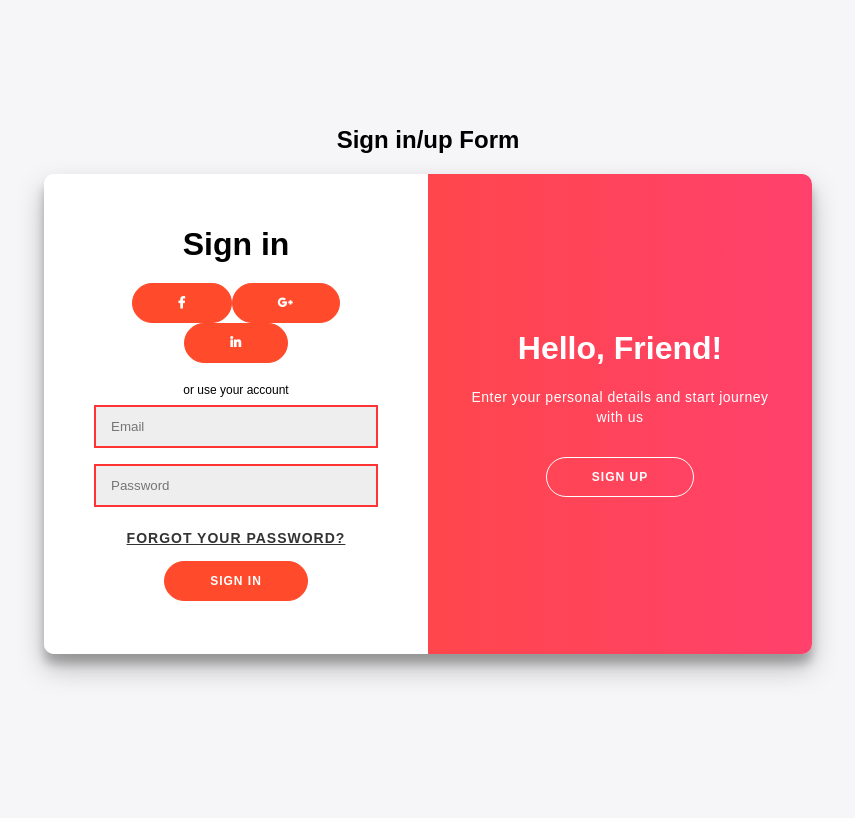
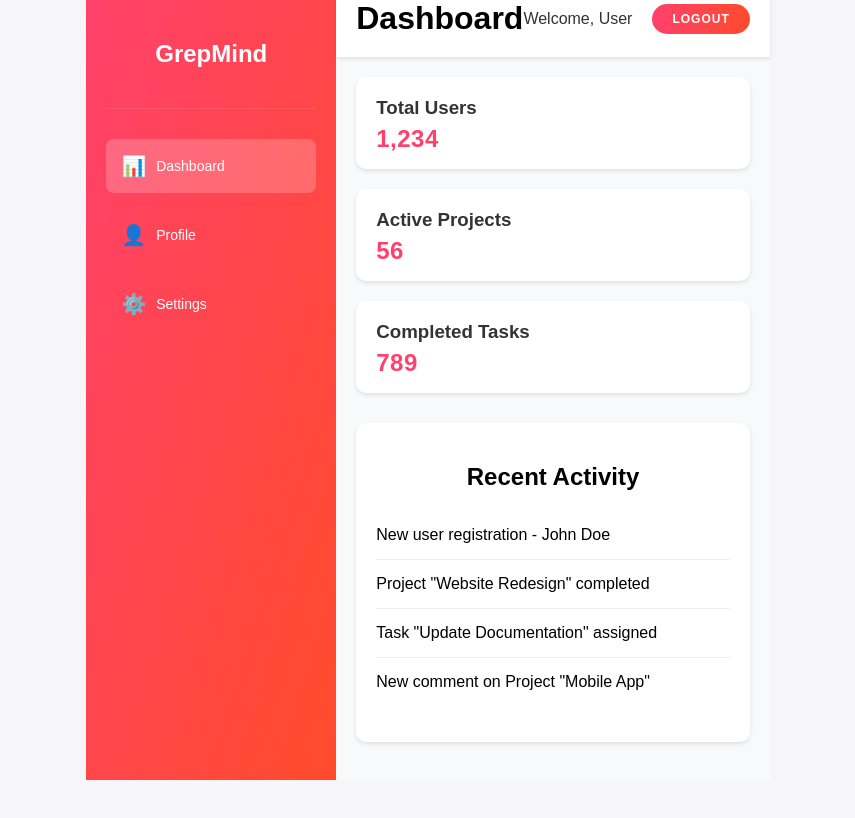
Before and after one commit to srikantalenovo/grepmind-tech, a React (Create React App) app in the folder frontend/: page /dashboard in a window 1280 px wide. Shown: the top 818 px of the page, without its empty margins (212-1067 px from the left). Built offline with nearby package versions, Linux system fonts and the light colour scheme; sample sign-in values are in the browser's storage.

Commit message:
added frontend code

```diff
--- a/frontend/src/App.js
+++ b/frontend/src/App.js
@@ -1,53 +1,36 @@
-import React, { useState } from "react";
+import React from "react";
+import { BrowserRouter as Router, Routes, Route, Navigate } from "react-router-dom";
 import "./styles.css";
-import SignInForm from "./SignIn";
-import SignUpForm from "./SignUp";
+import AuthPage from "./pages/AuthPage";
+import Layout from "./components/Layout/Layout";
+import Dashboard from "./components/Dashboard/Dashboard";
+
+const ProtectedRoute = ({ children }) => {
+  const token = localStorage.getItem("token");
+  if (!token) {
+    return <Navigate to="/" replace />;
+  }
+  return children;
+};
 
 export default function App() {
-  const [type, setType] = useState("signIn");
-  const handleOnClick = text => {
-    if (text !== type) {
-      setType(text);
-      return;
-    }
-  };
-  const containerClass =
-    "container " + (type === "signUp" ? "right-panel-active" : "");
   return (
-    <div className="App">
-      <h2>Sign in/up Form</h2>
-      <div className={containerClass} id="container">
-        <SignUpForm />
-        <SignInForm />
-        <div className="overlay-container">
-          <div className="overlay">
-            <div className="overlay-panel overlay-left">
-              <h1>Welcome Back!</h1>
-              <p>
-                To keep connected with us please login with your personal info
-              </p>
-              <button
-                className="ghost"
-                id="signIn"
-                onClick={() => handleOnClick("signIn")}
-              >
-                Sign In
-              </button>
-            </div>
-            <div className="overlay-panel overlay-right">
-              <h1>Hello, Friend!</h1>
-              <p>Enter your personal details and start journey with us</p>
-              <button
-                className="ghost "
-                id="signUp"
-                onClick={() => handleOnClick("signUp")}
-              >
-                Sign Up
-              </button>
-            </div>
-          </div>
-        </div>
-      </div>
-    </div>
+    <Router>
+      <Routes>
+        <Route path="/" element={<AuthPage />} />
+        <Route
+          path="/"
+          element={
+            <ProtectedRoute>
+              <Layout />
+            </ProtectedRoute>
+          }
+        >
+          <Route path="/dashboard" element={<Dashboard />} />
+          <Route path="/profile" element={<div>Profile Page (Coming Soon)</div>} />
+          <Route path="/settings" element={<div>Settings Page (Coming Soon)</div>} />
+        </Route>
+      </Routes>
+    </Router>
   );
 }
--- /dev/null
+++ b/frontend/src/components/Dashboard/Dashboard.js
@@ -0,0 +1,34 @@
+import React from 'react';
+
+const Dashboard = () => {
+  return (
+    <div>
+      <div className="dashboard-stats">
+        <div className="stat-card">
+          <h3>Total Users</h3>
+          <p>1,234</p>
+        </div>
+        <div className="stat-card">
+          <h3>Active Projects</h3>
+          <p>56</p>
+        </div>
+        <div className="stat-card">
+          <h3>Completed Tasks</h3>
+          <p>789</p>
+        </div>
+      </div>
+
+      <div className="recent-activity">
+        <h2>Recent Activity</h2>
+        <ul className="activity-list">
+          <li className="activity-item">New user registration - John Doe</li>
+          <li className="activity-item">Project "Website Redesign" completed</li>
+          <li className="activity-item">Task "Update Documentation" assigned</li>
+          <li className="activity-item">New comment on Project "Mobile App"</li>
+        </ul>
+      </div>
+    </div>
+  );
+};
+
+export default Dashboard;
--- /dev/null
+++ b/frontend/src/components/Layout/Header.js
@@ -0,0 +1,25 @@
+import React from 'react';
+import './Layout.css';
+
+const Header = ({ user }) => {
+  const handleLogout = () => {
+    localStorage.removeItem('token');
+    window.location.href = '/';
+  };
+
+  return (
+    <header className="header">
+      <div className="header-content">
+        <h1>Dashboard</h1>
+        <div className="header-right">
+          <span className="user-name">Welcome, {user?.name || 'User'}</span>
+          <button onClick={handleLogout} className="logout-button">
+            Logout
+          </button>
+        </div>
+      </div>
+    </header>
+  );
+};
+
+export default Header;
--- /dev/null
+++ b/frontend/src/components/Layout/Layout.css
@@ -0,0 +1,146 @@
+.layout {
+  display: flex;
+  min-height: 100vh;
+}
+
+/* Sidebar Styles */
+.sidebar {
+  width: 250px;
+  background: linear-gradient(to bottom right, #ff416c, #ff4b2b);
+  color: white;
+  padding: 20px;
+}
+
+.sidebar-header {
+  padding: 20px 0;
+  text-align: center;
+  border-bottom: 1px solid rgba(255, 255, 255, 0.1);
+}
+
+.sidebar-nav {
+  margin-top: 30px;
+}
+
+.sidebar-link {
+  display: flex;
+  align-items: center;
+  padding: 15px;
+  color: white;
+  text-decoration: none;
+  transition: background-color 0.3s;
+  border-radius: 8px;
+  margin-bottom: 5px;
+}
+
+.sidebar-link:hover {
+  background-color: rgba(255, 255, 255, 0.1);
+}
+
+.sidebar-link.active {
+  background-color: rgba(255, 255, 255, 0.2);
+}
+
+.sidebar-icon {
+  margin-right: 10px;
+  font-size: 20px;
+}
+
+/* Header Styles */
+.header {
+  background-color: white;
+  box-shadow: 0 2px 4px rgba(0, 0, 0, 0.1);
+  padding: 20px;
+  width: 100%;
+}
+
+.header-content {
+  display: flex;
+  justify-content: space-between;
+  align-items: center;
+}
+
+.header-right {
+  display: flex;
+  align-items: center;
+  gap: 20px;
+}
+
+.user-name {
+  font-size: 16px;
+  color: #333;
+}
+
+.logout-button {
+  background: linear-gradient(to right, #ff416c, #ff4b2b);
+  color: white;
+  border: none;
+  padding: 8px 20px;
+  border-radius: 20px;
+  cursor: pointer;
+  transition: opacity 0.3s;
+}
+
+.logout-button:hover {
+  opacity: 0.9;
+}
+
+/* Main Content Styles */
+.main-content {
+  flex: 1;
+  display: flex;
+  flex-direction: column;
+  background-color: #f8f9fa;
+}
+
+.page-content {
+  padding: 20px;
+  flex: 1;
+}
+
+/* Dashboard Content Styles */
+.dashboard-stats {
+  display: grid;
+  grid-template-columns: repeat(auto-fit, minmax(250px, 1fr));
+  gap: 20px;
+  margin-bottom: 30px;
+}
+
+.stat-card {
+  background: white;
+  padding: 20px;
+  border-radius: 10px;
+  box-shadow: 0 2px 4px rgba(0, 0, 0, 0.1);
+}
+
+.stat-card h3 {
+  margin: 0 0 10px 0;
+  color: #333;
+}
+
+.stat-card p {
+  font-size: 24px;
+  font-weight: bold;
+  color: #ff416c;
+  margin: 0;
+}
+
+.recent-activity {
+  background: white;
+  padding: 20px;
+  border-radius: 10px;
+  box-shadow: 0 2px 4px rgba(0, 0, 0, 0.1);
+}
+
+.activity-list {
+  list-style: none;
+  padding: 0;
+}
+
+.activity-item {
+  padding: 15px 0;
+  border-bottom: 1px solid #eee;
+}
+
+.activity-item:last-child {
+  border-bottom: none;
+}
--- /dev/null
+++ b/frontend/src/components/Layout/Layout.js
@@ -0,0 +1,27 @@
+import React from 'react';
+import { Navigate, Outlet } from 'react-router-dom';
+import Sidebar from './Sidebar';
+import Header from './Header';
+import './Layout.css';
+
+const Layout = () => {
+  const token = localStorage.getItem('token');
+
+  if (!token) {
+    return <Navigate to="/" replace />;
+  }
+
+  return (
+    <div className="layout">
+      <Sidebar />
+      <div className="main-content">
+        <Header />
+        <div className="page-content">
+          <Outlet />
+        </div>
+      </div>
+    </div>
+  );
+};
+
+export default Layout;
--- /dev/null
+++ b/frontend/src/components/Layout/Sidebar.js
@@ -0,0 +1,35 @@
+import React from 'react';
+import { Link, useLocation } from 'react-router-dom';
+import './Layout.css';
+
+const Sidebar = () => {
+  const location = useLocation();
+
+  const menuItems = [
+    { path: '/dashboard', label: 'Dashboard', icon: '📊' },
+    { path: '/profile', label: 'Profile', icon: '👤' },
+    { path: '/settings', label: 'Settings', icon: '⚙️' },
+  ];
+
+  return (
+    <div className="sidebar">
+      <div className="sidebar-header">
+        <h2>GrepMind</h2>
+      </div>
+      <nav className="sidebar-nav">
+        {menuItems.map((item) => (
+          <Link
+            key={item.path}
+            to={item.path}
+            className={`sidebar-link ${location.pathname === item.path ? 'active' : ''}`}
+          >
+            <span className="sidebar-icon">{item.icon}</span>
+            {item.label}
+          </Link>
+        ))}
+      </nav>
+    </div>
+  );
+};
+
+export default Sidebar;
--- /dev/null
+++ b/frontend/src/pages/AuthPage.js
@@ -0,0 +1,55 @@
+import React, { useState } from "react";
+import SignInForm from "../SignIn";
+import SignUpForm from "../SignUp";
+
+const AuthPage = () => {
+  const [type, setType] = useState("signIn");
+
+  const handleOnClick = text => {
+    if (text !== type) {
+      setType(text);
+    }
+  };
+
+  const containerClass = "container " + (type === "signUp" ? "right-panel-active" : "");
+
+  return (
+    <div className="App">
+      <h2>Sign in/up Form</h2>
+      <div className={containerClass} id="container">
+        <SignUpForm />
+        <SignInForm />
+        <div className="overlay-container">
+          <div className="overlay">
+            <div className="overlay-panel overlay-left">
+              <h1>Welcome Back!</h1>
+              <p>
+                To keep connected with us please login with your personal info
+              </p>
+              <button
+                className="ghost"
+                id="signIn"
+                onClick={() => handleOnClick("signIn")}
+              >
+                Sign In
+              </button>
+            </div>
+            <div className="overlay-panel overlay-right">
+              <h1>Hello, Friend!</h1>
+              <p>Enter your personal details and start journey with us</p>
+              <button
+                className="ghost"
+                id="signUp"
+                onClick={() => handleOnClick("signUp")}
+              >
+                Sign Up
+              </button>
+            </div>
+          </div>
+        </div>
+      </div>
+    </div>
+  );
+};
+
+export default AuthPage;
```
